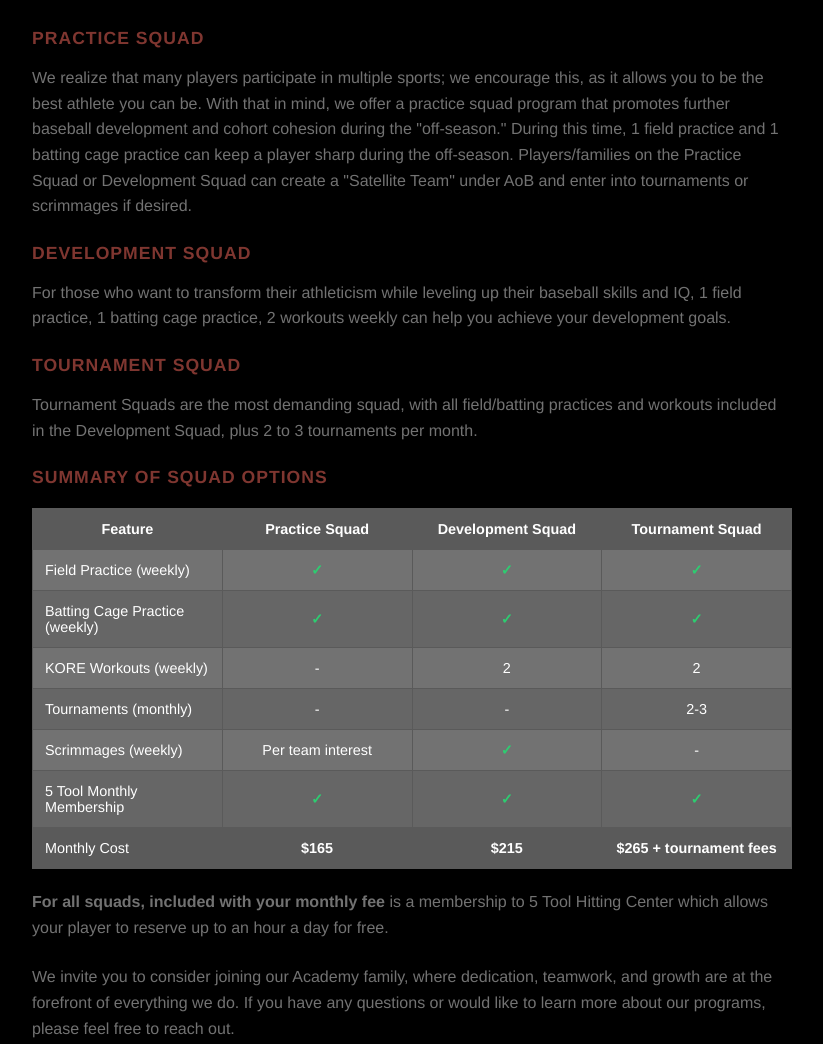
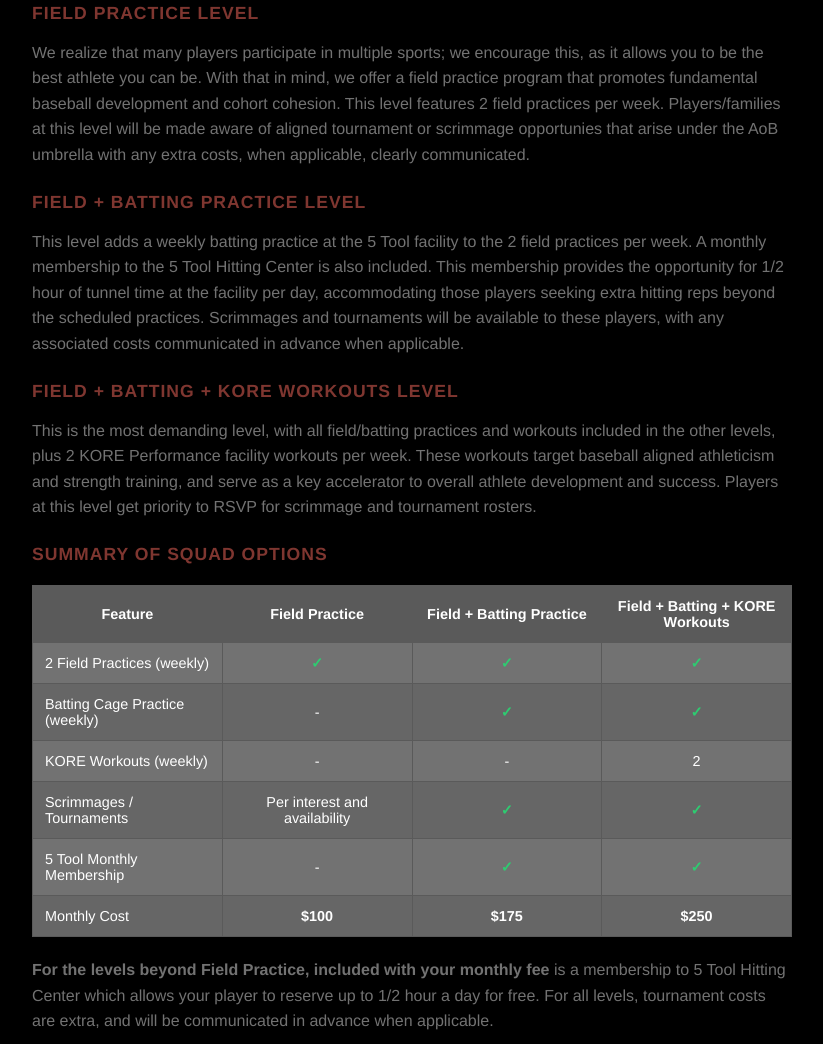
Before and after one commit to tgerke/aob-website, a website: page index.html in a window 1280 px wide. Shown: the part 1765-2809 px from the top of the page, without its empty margins (228-1051 px from the left). Drawn offline with Linux system fonts and the light colour scheme.

Commit message:
update levels

```diff
--- a/index.html
+++ b/index.html
@@ -39,75 +39,69 @@
 
                     <h3>Program Details and Costs</h3>
 
-                    <p>We offer 3 levels of participation, which are delineated and priced by squad. Note that each age group is intended to be a continuous cohort of approximately 30-40 players. The squads are not designed to be a "tryout" based hierarchy, but rather a fluid system that allows for players to move in and out of more time-intensive squads in alignment with their schedule and interest. Note that, depending on enrollment numbers within each age group, not all levels of partipation may be available across all seasons. When this is the case, we work with the families and players to determine the optimal plan and price structure that meets their needs.</p>
+                    <p>We offer 3 levels of participation, which vary in cost and commitment. Note that each age group is intended to be a continuous cohort of approximately 30-40 players. The levels are not designed to be a "tryout" based hierarchy, but rather a fluid system that allows for players to move in and out of more time-intensive squads in alignment with their schedule and interest. Note that, depending on enrollment numbers within each age group, not all levels of partipation may be available across all seasons. When this is the case, we work with the families and players to determine the optimal plan and price structure that meets their needs.</p>
 
-                    <h4>Practice Squad</h4>
+                    <h4>Field Practice Level</h4>
 
-                    <p>We realize that many players participate in multiple sports; we encourage this, as it allows you to be the best athlete you can be. With that in mind, we offer a practice squad program that promotes further baseball development and cohort cohesion during the "off-season." During this time, 1 field practice and 1 batting cage practice can keep a player sharp during the off-season. Players/families on the Practice Squad or Development Squad can create a "Satellite Team" under AoB and enter into tournaments or scrimmages if desired.</p>
+                    <p>We realize that many players participate in multiple sports; we encourage this, as it allows you to be the best athlete you can be. With that in mind, we offer a field practice program that promotes fundamental baseball development and cohort cohesion. This level features 2 field practices per week. Players/families at this level will be made aware of aligned tournament or scrimmage opportunies that arise under the AoB umbrella with any extra costs, when applicable, clearly communicated.</p>
 
-                    <h4>Development Squad</h4>
-                    <p>For those who want to transform their athleticism while leveling up their baseball skills and IQ, 1 field practice, 1 batting cage practice, 2 workouts weekly can help you achieve your development goals.</p>
+                    <h4>Field + Batting Practice Level</h4>
+                    <p>This level adds a weekly batting practice at the 5 Tool facility to the 2 field practices per week. A monthly membership to the 5 Tool Hitting Center is also included. This membership provides the opportunity for 1/2 hour of tunnel time at the facility per day, accommodating those players seeking extra hitting reps beyond the scheduled practices. Scrimmages and tournaments will be available to these players, with any associated costs communicated in advance when applicable.</p>
 
-                    <h4>Tournament Squad</h4>
-                    <p>Tournament Squads are the most demanding squad, with all field/batting practices and workouts included in the Development Squad, plus 2 to 3 tournaments per month.</p>
+                    <h4>Field + Batting + KORE Workouts Level</h4>
+                    <p>This is the most demanding level, with all field/batting practices and workouts included in the other levels, plus 2 KORE Performance facility workouts per week. These workouts target baseball aligned athleticism and strength training, and serve as a key accelerator to overall athlete development and success. Players at this level get priority to RSVP for scrimmage and tournament rosters.</p>
 
                     <h4>Summary of Squad Options</h4>
                     <table class="pricing-table">
                         <thead>
                             <tr>
                                 <th>Feature</th>
-                                <th>Practice Squad</th>
-                                <th>Development Squad</th>
-                                <th>Tournament Squad</th>
+                                <th>Field Practice</th>
+                                <th>Field + Batting Practice</th>
+                                <th>Field + Batting + KORE Workouts</th>
                             </tr>
                         </thead>
                         <tbody>
                             <tr>
-                                <td>Field Practice (weekly)</td>
+                                <td>2 Field Practices (weekly)</td>
                                 <td class="check">✓</td>
                                 <td class="check">✓</td>
                                 <td class="check">✓</td>
                             </tr>
                             <tr>
                                 <td>Batting Cage Practice (weekly)</td>
-                                <td class="check">✓</td>
+                                <td>-</td>
                                 <td class="check">✓</td>
                                 <td class="check">✓</td>
                             </tr>
                             <tr>
                                 <td>KORE Workouts (weekly)</td>
                                 <td>-</td>
-                                <td>2</td>
+                                <td>-</td>
                                 <td>2</td>
                             </tr>
                             <tr>
-                                <td>Tournaments (monthly)</td>
-                                <td>-</td>
-                                <td>-</td>
-                                <td>2-3</td>
-                            </tr>
-                            <tr>
-                                <td>Scrimmages (weekly)</td>
-                                <td>Per team interest</td>
+                                <td>Scrimmages / Tournaments</td>
+                                <td>Per interest and availability</td>
                                 <td class="check">✓</td>
-                                <td>-</td>
+                                <td class="check">✓</td>
                             </tr>
                             <tr>
                                 <td>5 Tool Monthly Membership</td>
-                                <td class="check">✓</td>
+                                <td>-</td>
                                 <td class="check">✓</td>
                                 <td class="check">✓</td>
                             </tr>
                             <tr class="price-row">
                                 <td>Monthly Cost</td>
-                                <td>$165</td>
-                                <td>$215</td>
-                                <td>$265 + tournament fees</td>
+                                <td>$100</td>
+                                <td>$175</td>
+                                <td>$250</td>
                             </tr>
                         </tbody>
                     </table>
 
-                    <p><strong>For all squads, included with your monthly fee</strong> is a membership to 5 Tool Hitting Center which allows your player to reserve up to an hour a day for free.</p>
+                    <p><strong>For the levels beyond Field Practice, included with your monthly fee</strong> is a membership to 5 Tool Hitting Center which allows your player to reserve up to 1/2 hour a day for free. For all levels, tournament costs are extra, and will be communicated in advance when applicable.</p>
 
                     <p>We invite you to consider joining our Academy family, where dedication, teamwork, and growth are at the forefront of everything we do. If you have any questions or would like to learn more about our programs, please feel free to reach out.</p>
 
```
